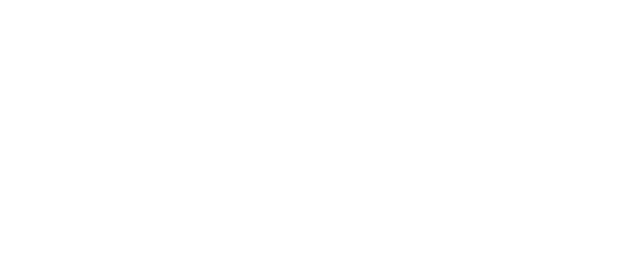
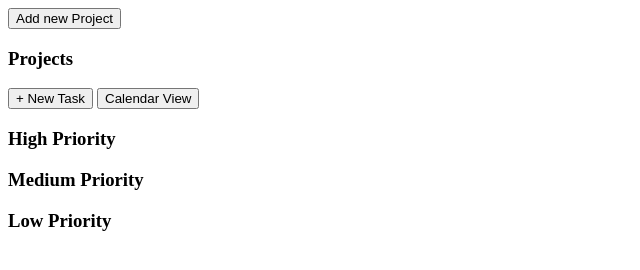
Before and after one commit to bojidardimitrov03-beep/to-do-list, a website built with webpack: page src/index.html in a window 1280 px wide. Shown: the whole page, without its empty margins (0-640 px from the left). Built offline with nearby package versions, Linux system fonts and the light colour scheme.

Commit message:
storage and index.html done

```diff
--- a/src/index.html
+++ b/src/index.html
@@ -6,6 +6,25 @@
     <title>Todo App</title>
   </head>
   <body>
+    <div id="sidebar">
+        <button id="addNewProject">Add new Project</button>
+        <h3>Projects</h3>
+        <div id="projects"></div>
 
+    </div>
+    <div id="main">
+        <button id="newTask">+ New Task</button>
+        <button id="calendar">Calendar View</button>
+        <h3>High Priority</h3>
+        <div id="highPriority-tasks">
+
+        </div>
+        <h3>Medium Priority</h3>
+        <div id="mediumPriority-tasks">
+
+        </div>
+        <h3>Low Priority</h3>
+        <div id="lowPriority-tasks"></div>
+    </div>
   </body>
 </html>
```
Also changed, not shown: storage.js (added, +14 -0 lines).
